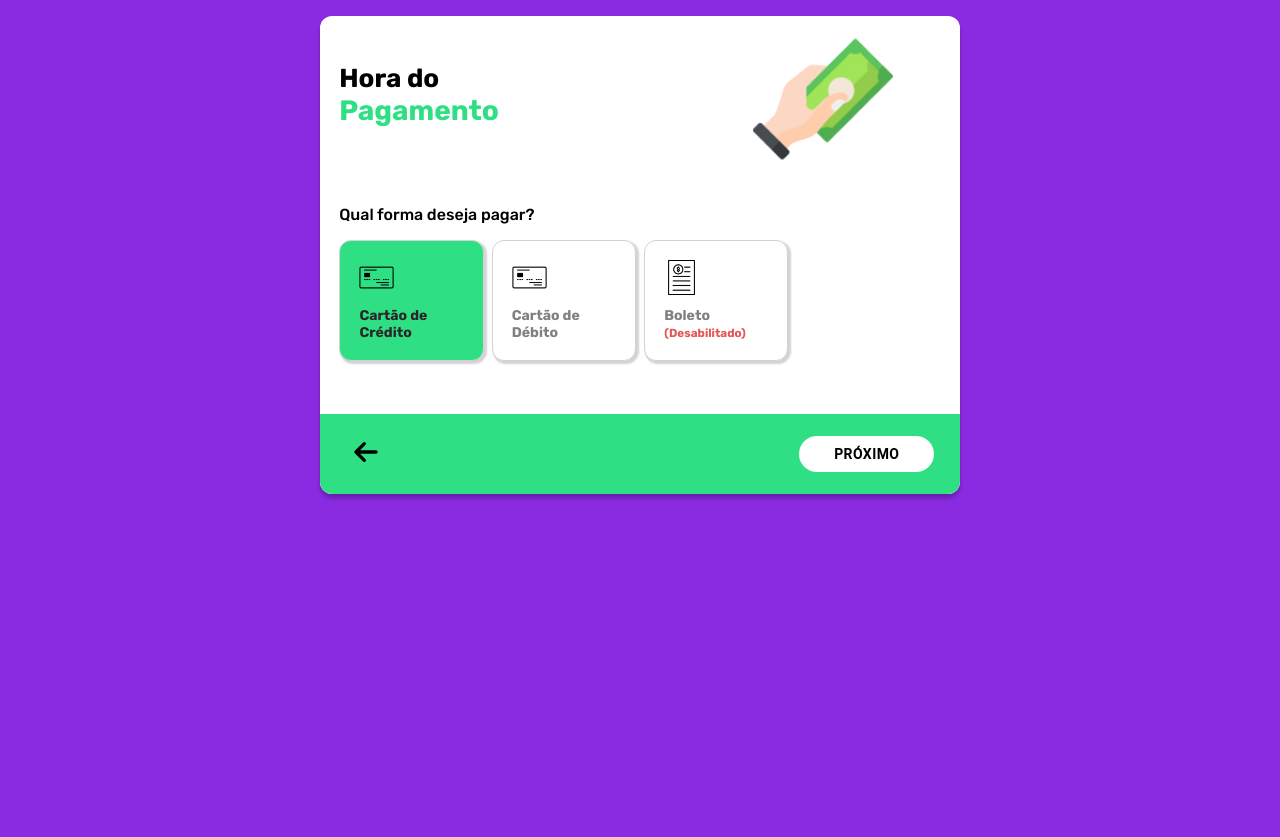
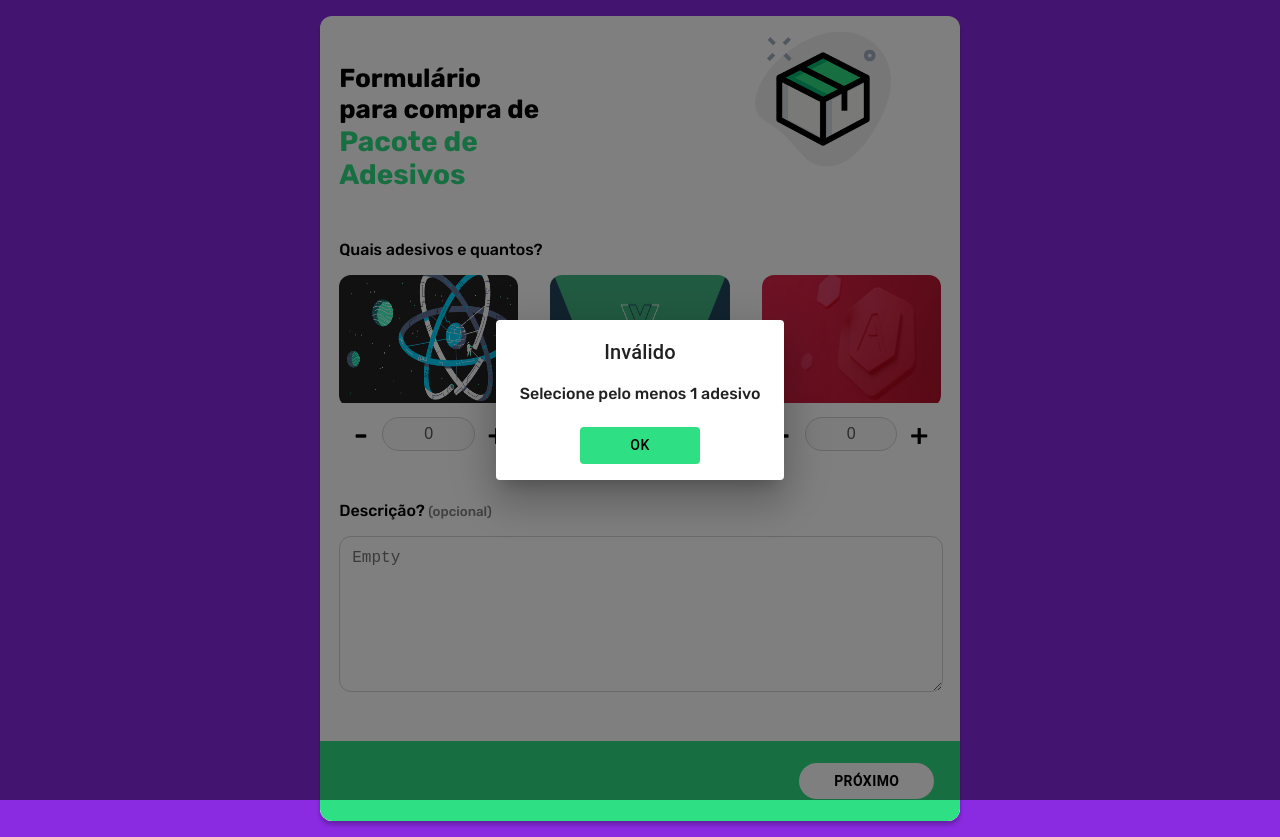
Before and after one commit to gui326/teste_form, a React (Create React App) app: page / in a window 1280 px wide. Both pictures are taken after a click on the button "PRÓXIMO". Before the commit the page ends 800 px from the top, so only its background shows below. Built offline with nearby package versions, Linux system fonts and the light colour scheme.

Commit message:
realizado validacoes

```diff
--- a/src/components/CardAdesivo/index.js
+++ b/src/components/CardAdesivo/index.js
@@ -12,8 +12,6 @@ export default function CardAdesivo(props){
             img: "/angular_adesivo.jpg"
         }
     }
-
-    console.log('valor', props.valor);
 
     return(
         <Area>
--- a/src/components/FormCartao/index.js
+++ b/src/components/FormCartao/index.js
@@ -1,4 +1,5 @@
-import { Grid } from "@mui/material";
+import { useState } from "react";
+import { Grid, Dialog, DialogTitle, Button } from "@mui/material";
 import CardForm from "../../components/CardForm";
 import Container from "../Container";
 import HeaderForm from "../HeaderForm";
@@ -7,41 +8,85 @@ import { Input } from "./styled";
 
 
 export default function FormCartao(props){
+    const [dialog, setDialog] = useState(false);
+
+    const validar = valor => {
+        let cont = 0;
+
+        for(let i in props.cartao){
+            props.cartao[i] && cont++;
+        }
+
+        if(cont == 6){
+            props.setEtapa(valor);
+        }  else {
+            setDialog(true);
+        }
+    }
+
     return(
+        <>
             <Container>
-            <CardForm etapa={props.etapa} setEtapa={props.setEtapa}>
+                <CardForm etapa={props.etapa} setEtapa={validar}>
                     <HeaderForm titulo={"Qual os dados do "} destaqueTitulo={"seu Cartão"} imagem="/cartaocredito.png"/>
 
                     <p style={{ marginTop: '2em' }}>Digite os dados do cartão</p>
 
                     <Grid container spacing={4}>
                         <Grid item md={8}>
-                        <Input fullWidth variant="outlined" label="Número Cartão"/>
+                            <Input fullWidth variant="outlined" defaultValue={props.cartao.numero}
+                            onInput={e => props.setCartao({...props.cartao, numero: e.target.value})}
+                            label="Número Cartão"/>
                         </Grid>
                     </Grid>
 
                     <Grid mt={1} container spacing={1}>
                         <Grid item md={2}>
-                        <Input fullWidth variant="outlined" label="Mês" type="number"/>
+                            <Input fullWidth variant="outlined" defaultValue={props.cartao.mes}
+                            onInput={e => props.setCartao({...props.cartao, mes: e.target.value})}
+                            label="Mês" type="number"/>
                         </Grid>
                         <Grid item md={3}>
-                        <Input fullWidth variant="outlined" label="Ano" type="number"/>
+                            <Input fullWidth variant="outlined" defaultValue={props.cartao.ano}
+                            onInput={e => props.setCartao({...props.cartao, ano: e.target.value})}
+                            label="Ano" type="number"/>
                         </Grid>
                         <Grid item md={3}>
-                        <Input fullWidth variant="outlined" label="CVC" type="number"/>
+                            <Input fullWidth variant="outlined" defaultValue={props.cartao.cvc}
+                            onInput={e => props.setCartao({...props.cartao, cvc: e.target.value})}
+                            label="CVC" type="number"/>
                         </Grid>
                     </Grid>
 
                     <Grid mt={1} mb={4} container spacing={1}>
                         <Grid item md={5}>
-                        <Input fullWidth variant="outlined" label="Nome"/>
+                            <Input fullWidth variant="outlined" defaultValue={props.cartao.nome}
+                            onInput={e => props.setCartao({...props.cartao, nome: e.target.value})}
+                            label="Nome"/>
                         </Grid>
                         <Grid item md={3}>
-                        <Input fullWidth variant="outlined" label="CPF"/>
+                            <Input fullWidth variant="outlined" defaultValue={props.cartao.cpf}
+                            onInput={e => props.setCartao({...props.cartao, cpf: e.target.value})}
+                            label="CPF"/>
                         </Grid>
                     </Grid>
 
                 </CardForm>
             </Container>
+
+            <Dialog onClose={() => setDialog(false)} open={dialog}>
+                <DialogTitle style={{ textAlign: 'center' }}>Inválido</DialogTitle>
+                <div style={{ textAlign: 'center', padding: '0 1.5em' }}>
+                    <p style={{ marginTop: 0 }}>Os dados do cartão estão incompletos</p>
+
+                    <Button
+                    sx={{ width: '50%', marginBottom: 2, marginTop: 1, background: '#2fdf84', color: 'black', fontWeight: 500 }}
+                    onClick={() => setDialog(false)}
+                    >
+                        Ok
+                    </Button>
+                </div>
+            </Dialog>
+        </>
     )
 }
--- a/src/components/FormPacote/index.js
+++ b/src/components/FormPacote/index.js
@@ -1,10 +1,13 @@
-import { Grid, TextareaAutosize } from "@mui/material";
+import { useState } from "react";
+import { Button, Dialog, DialogTitle, Grid, TextareaAutosize } from "@mui/material";
 import CardForm from "../../components/CardForm";
 import CardAdesivo from "../CardAdesivo";
 import Container from "../Container";
 import HeaderForm from "../HeaderForm";
 
 export default function FormPacote(props){
+    const [dialog, setDialog] = useState(false);
+
     const changeValueReact = valor => {
         props.setAdesivo({
             ...props.adesivo,
@@ -26,9 +29,18 @@ export default function FormPacote(props){
         })
     }
 
+    const validar = valor => {
+        if(!props.adesivo.react && !props.adesivo.vue && !props.adesivo.angular){
+            setDialog(true);
+        } else {
+            props.setEtapa(valor);
+        }
+    }
+
     return(
+        <>
             <Container>
-            <CardForm etapa={props.etapa} setEtapa={props.setEtapa}>
+                <CardForm etapa={props.etapa} setEtapa={validar}>
                     <HeaderForm titulo={"Formulário para compra de "} destaqueTitulo={"Pacote de Adesivos"} imagem="/caixa.png"/>
 
                     <p style={{ marginTop: '2em' }}>Quais adesivos e quantos?</p>
@@ -57,5 +69,20 @@ export default function FormPacote(props){
 
                 </CardForm>
             </Container>
+
+            <Dialog onClose={() => setDialog(false)} open={dialog}>
+                <DialogTitle style={{ textAlign: 'center' }}>Inválido</DialogTitle>
+                <div style={{ textAlign: 'center', padding: '0 1.5em' }}>
+                    <p style={{ marginTop: 0 }}>Selecione pelo menos 1 adesivo</p>
+
+                    <Button
+                    sx={{ width: '50%', marginBottom: 2, marginTop: 1, background: '#2fdf84', color: 'black', fontWeight: 500 }}
+                    onClick={() => setDialog(false)}
+                    >
+                        Ok
+                    </Button>
+                </div>
+            </Dialog>
+        </>
     )
 }
--- a/src/pages/Adesivo/index.js
+++ b/src/pages/Adesivo/index.js
@@ -14,6 +14,14 @@ export default function Adesivo(){
     });
     const [descricao, setDescricao] = useState("");
     const [pagamento, setPagamento] = useState(1); //Pagamento 1: Crédito, 2: Débito e 3: Boleto
+    const [cartao, setCartao] = useState({
+        numero: null,
+        mes: null,
+        ano: null,
+        cvc: null,
+        nome: null,
+        cpf: null
+    });
 
     return(
         <main>
@@ -26,7 +34,7 @@ export default function Adesivo(){
             }
 
             {etapa == 3 &&
-                <FormCartao etapa={etapa} setEtapa={setEtapa}/>
+                <FormCartao etapa={etapa} setEtapa={setEtapa} cartao={cartao} setCartao={setCartao}/>
             }
 
             {etapa == 4 &&
```
Lines whose indentation alone changed are shown as unchanged.
